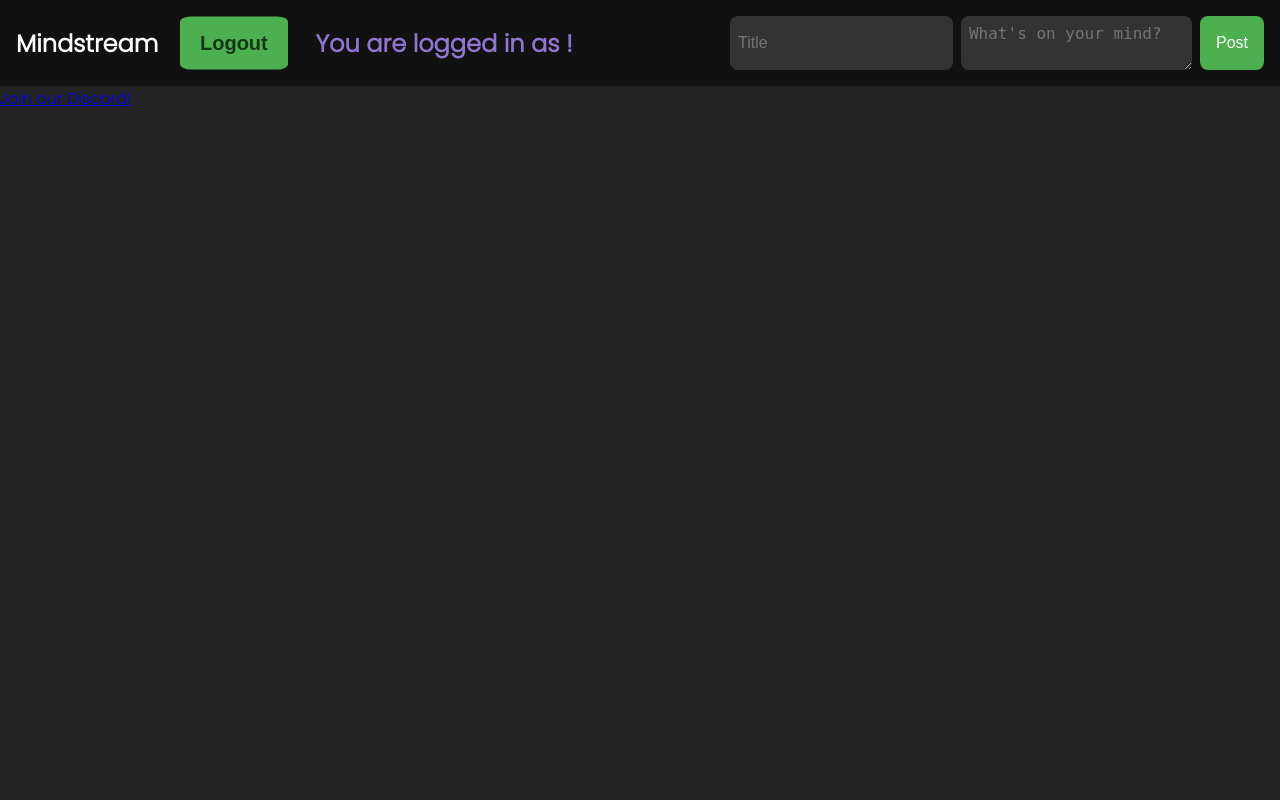
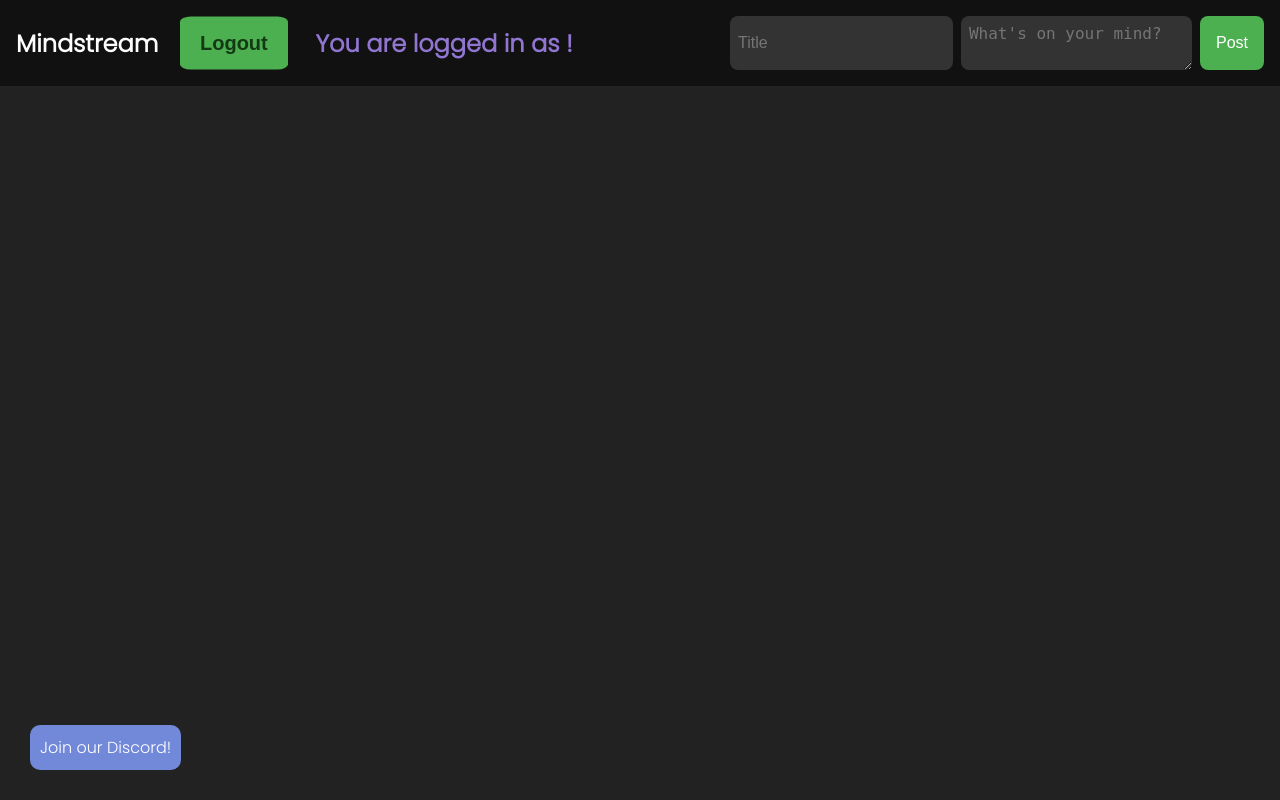
Before and after one commit to BlackCatCo/Mindstream, a Flask app: template templates/base.html in a window 1280 px wide. Run offline with Flask 3, Linux system fonts and the light colour scheme; the template is opened without the code that fills it, so the values that code supplies are empty.

Commit message:
Discord Button + Custom scrollbar

```diff
--- a/static/css/style.css
+++ b/static/css/style.css
@@ -21,6 +21,7 @@ body {
   padding: 1rem;
   position: relative;
 }
+
 .navbar_title {
     color: #fff;
 }
@@ -158,3 +159,55 @@ body {
   transform: translateY(-50%);
   margin-left: 150px;
 }
+
+/* For webkit-based browsers */
+::-webkit-scrollbar {
+  width: 10px;
+}
+
+::-webkit-scrollbar-track {
+  background-color: #F5F5F5;
+}
+
+::-webkit-scrollbar-thumb {
+  background-color: #858585;
+  border-radius: 10px;
+}
+
+/* For Firefox */
+scrollbar {
+  width: 10px;
+}
+
+scrollbar-track {
+  background-color: #F5F5F5;
+}
+
+scrollbar-thumb {
+  background-color: #858585;
+  border-radius: 10px;
+}
+
+.discord-button {
+  position: fixed;
+  bottom: 0;
+  left: 0;
+  background-color: #7289da;
+  padding: 10px;
+  border-radius: 10px 10px 10px 10px;
+  z-index: 999;
+  margin: 30px;
+  transition: transform 0.5s;
+  transform: scale(1);
+  cursor: pointer;
+}
+
+.discord-button a {
+  color: #fff;
+  text-decoration: none;
+}
+
+
+.discord-button:hover {
+  transform: scale(1.2);
+}
```
